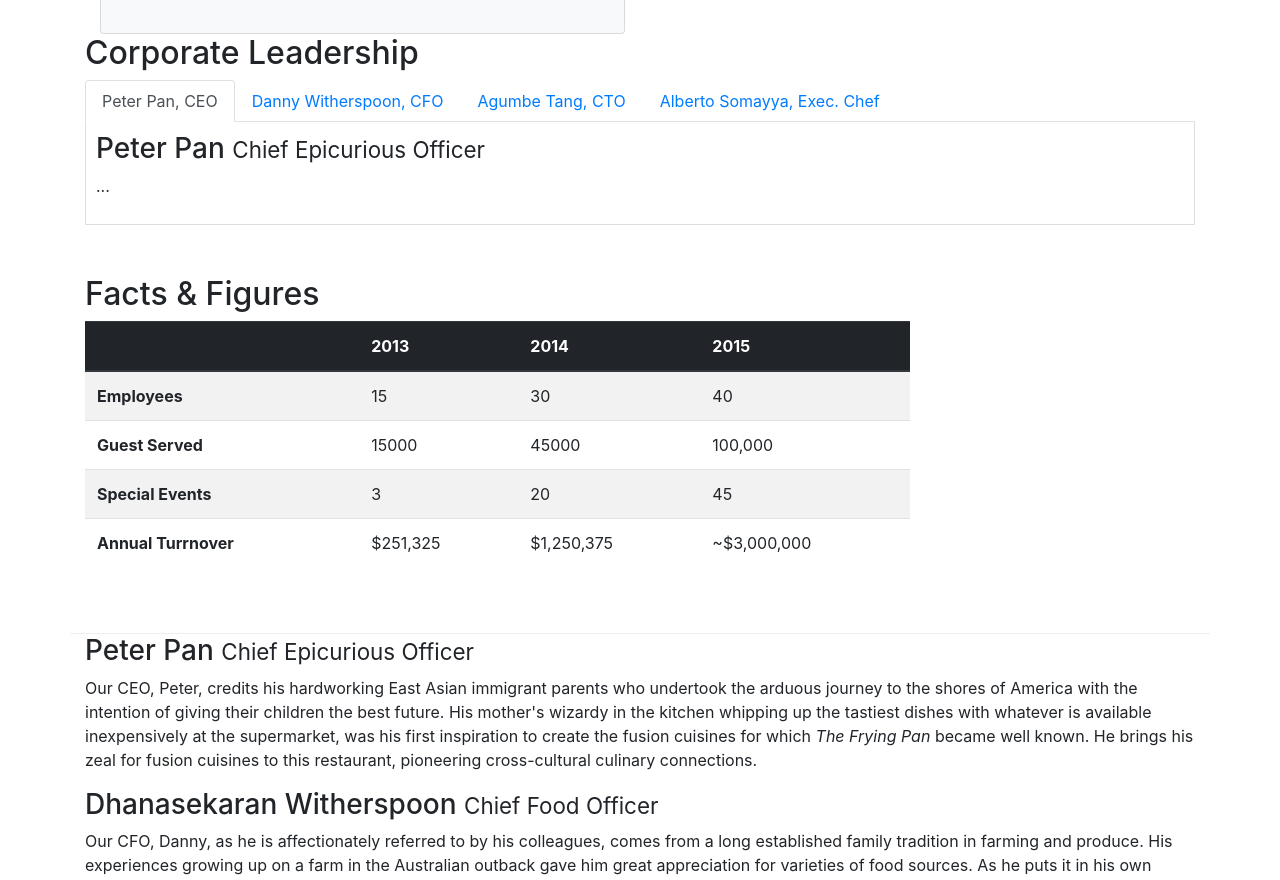
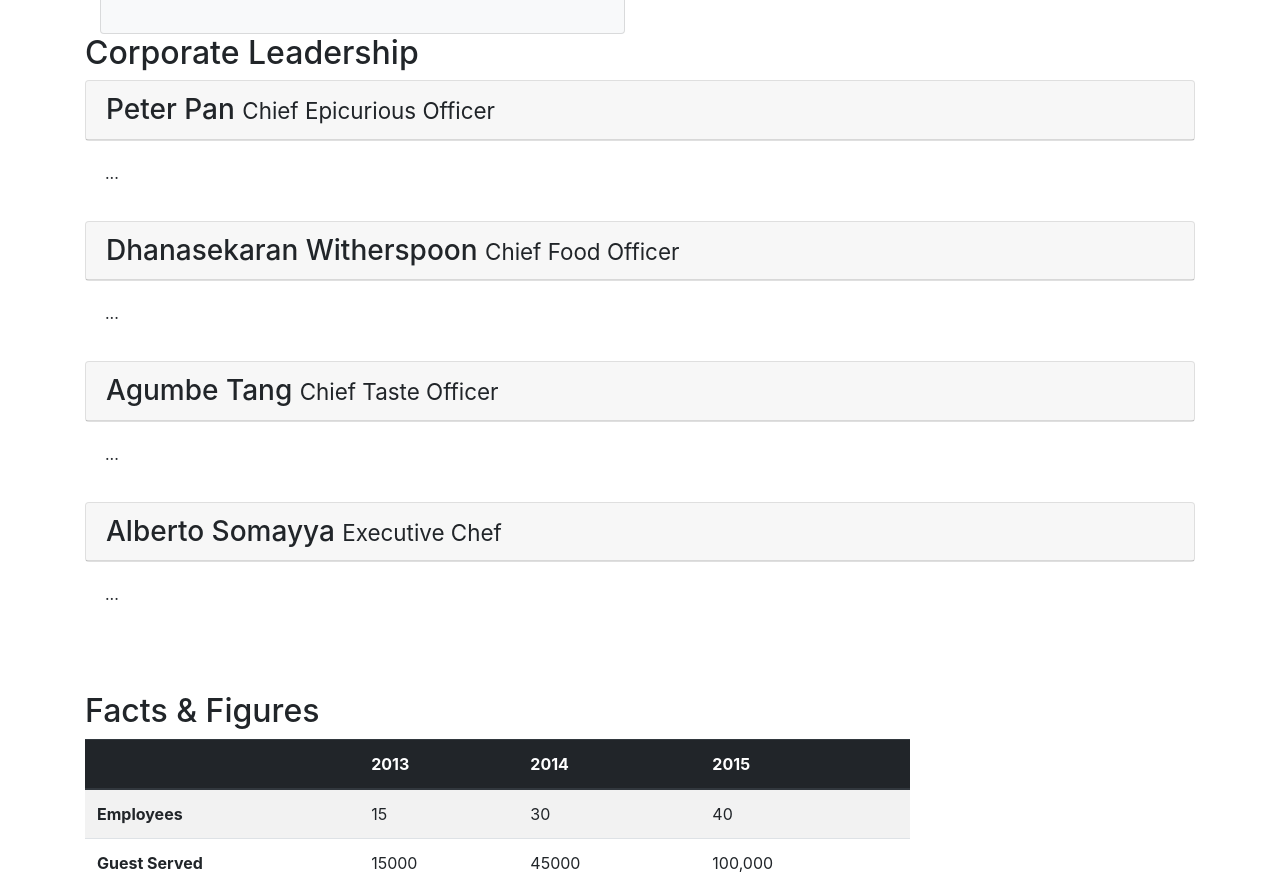
Before and after one commit to autobot-tm/conFusion, a website: page aboutus.html in a window 1280 px wide. Shown: the part 1156-2036 px from the top of the page. Drawn offline with nearby package versions, Linux system fonts and the light colour scheme.

Commit message:
Accordion

```diff
--- a/aboutus.html
+++ b/aboutus.html
@@ -126,38 +126,65 @@
         <div class="row">
             <div class="col-12">
                 <h2>Corporate Leadership</h2>
-                <ul class="nav nav-tabs">
-                    <li class="nav-item">
-                        <a href="#peter" class="nav-link active" role="tab" data-toggle="tab">Peter Pan, CEO</a>
-                    </li>
-                    <li class="nav-item">
-                        <a href="#danny" class="nav-link" role="tab" data-toggle="tab">Danny Witherspoon, CFO</a>
-                    </li>
-                    <li class="nav-item">
-                        <a href="#agumble" class="nav-link" role="tab" data-toggle="tab">Agumbe Tang, CTO</a>
-                    </li>
-                    <li class="nav-item">
-                        <a href="#alberto" class="nav-link" role="tab" data-toggle="tab">Alberto Somayya, Exec. Chef</a>
-                    </li>
-                </ul>
-                <div class="tab-content">
-                    <div class="tab-pane fade show active" role="tabpanel" id="peter">
-                        <h3>Peter Pan <small>Chief Epicurious Officer</small></h3>
-                        <p> ... </p>
+                <!-- Accordion (card điều hướng show content) -->
+                <div id="accordion">
+                    <div class="card">
+                        <div class="card-header" role="tab" id="peterhead">
+                            <a data-toggle="collapse" data-target="#peter">
+                                <h3 class="mb-0">Peter Pan <small>Chief Epicurious Officer</small>
+                                </h3>
+                            </a>
+                        </div>
                     </div>
-                    <div class="tab-pane fade show " role="tabpanel" id="danny">
-                        <h3>Dhanasekaran Witherspoon <small>Chief Food Officer</small></h3>
-                        <p> ... </p>
+                    <div class="collapse show" id="peter" data-parent="#accordion">
+                        <div class="card-body">
+                            <p class="d-none d-sm-block"> ... </p>
+                        </div>
                     </div>
-                    <div class="tab-pane fade show " role="tabpanel" id="agumble">
-                        <h3>Agumbe Tang <small>Chief Taste Officer</small></h3>
-                        <p> ... </p>
+
+                    <div class="card">
+                        <div class="card-header" role="tab" id="dannyhead">
+                            <a data-toggle="collapse" data-target="#danny">
+                                <h3 class="mb-0">Dhanasekaran Witherspoon <small>Chief Food Officer</small>
+                                </h3>
+                            </a>
+                        </div>
                     </div>
-                    <div class="tab-pane fade show " role="tabpanel" id="alberto">
-                        <h3>Alberto Somayya <small>Executive Chef</small></h3>
-                        <p> ... </p>
+                    <div class="collapse show" id="danny" data-parent="#accordion">
+                        <div class="card-body">
+                            <p class="d-none d-sm-block"> ... </p>
+                        </div>
+                    </div>
+
+                    <div class="card">
+                        <div class="card-header" role="tab" id="agumbehead">
+                            <a data-toggle="collapse" data-target="#agumbe">
+                                <h3 class="mb-0">Agumbe Tang <small>Chief Taste Officer</small>
+                                </h3>
+                            </a>
+                        </div>
+                    </div>
+                    <div class="collapse show" id="agumbe" data-parent="#accordion">
+                        <div class="card-body">
+                            <p class="d-none d-sm-block"> ... </p>
+                        </div>
+                    </div>
+
+                    <div class="card">
+                        <div class="card-header" role="tab" id="albertohead">
+                            <a data-toggle="collapse" data-target="#alberto">
+                                <h3 class="mb-0">Alberto Somayya <small>Executive Chef</small>
+                                </h3>
+                            </a>
+                        </div>
+                    </div>
+                    <div class="collapse show" id="alberto" data-parent="#accordion">
+                        <div class="card-body">
+                            <p class="d-none d-sm-block"> ... </p>
+                        </div>
                     </div>
                 </div>
+
                 <!-- Table -->
                 <div class="row row-content">
                     <div class="col-12 col-sm-9">
```
